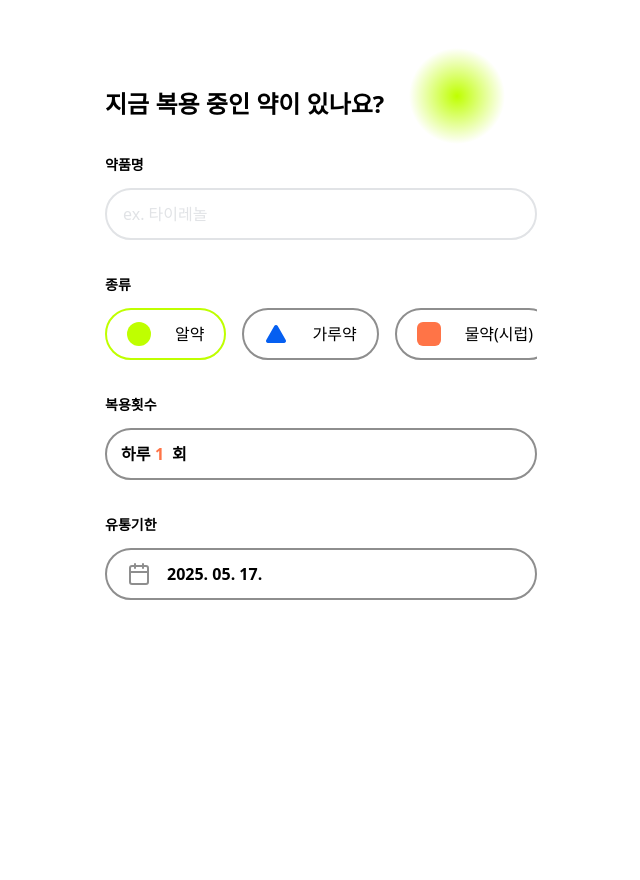
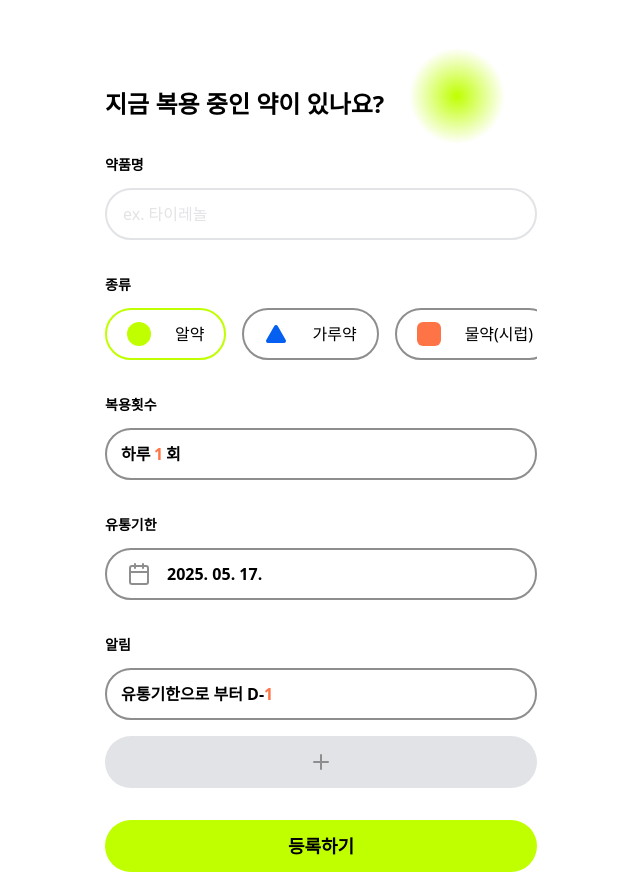
Before and after one commit to Re-pill/RePill_FE, a Next.js app: page /pills/add in a window 1280 px wide. Shown: the whole page, without its empty margins (319-959 px from the left). Before the commit the page ends 800 px from the top, so only its background shows below. Built offline with nearby package versions, Linux system fonts and the light colour scheme.

Commit message:
feat: add more stuffs to pills/add

```diff
--- a/src/app/pills/add/page.tsx
+++ b/src/app/pills/add/page.tsx
@@ -20,7 +20,7 @@ import { cn } from '@/utils/cn'
 import { ScrollArea, ScrollBar } from '@/components/scrollarea'
 import React from 'react'
 import { Popover, PopoverContent, PopoverTrigger } from '@/components/popover'
-import { Calendar as CalendarIcon } from 'lucide-react'
+import { Calendar as CalendarIcon, Plus } from 'lucide-react'
 import { Calendar } from '@/components/calendar'
 
 const pillAddSchema = z.object({
@@ -38,9 +38,20 @@ const pillAddSchema = z.object({
   expirationDate: z.date({
     required_error: '유통기한이 적혀있지 않아요.'
   }),
-  notifyBefore: z.array(z.number()).min(1, {
-    message: '최소 한 개의 알림을 설정해주세요.'
-  })
+  notifyBefore: z
+    .array(z.number())
+    .min(1, {
+      message: '최소 한 개의 알림을 설정해주세요.'
+    })
+    .refine(
+      (val) => {
+        const unique = new Set(val)
+        return unique.size === val.length
+      },
+      {
+        message: '알림은 중복으로 받을 수 없어요.'
+      }
+    )
 })
 
 function InputWithAffixes({
@@ -59,14 +70,17 @@ function InputWithAffixes({
   suffixClassName?: string
 }) {
   const [text, setText] = React.useState(String(value))
+  const prefixRef = React.useRef<HTMLSpanElement>(null)
   const wrapperRef = React.useRef<HTMLDivElement>(null)
   const mirrorRef = React.useRef<HTMLSpanElement>(null)
   const suffixRef = React.useRef<HTMLSpanElement>(null)
+  const [prefixW, setPrefixW] = React.useState(0)
   const [w, setW] = React.useState(0)
   const [wrapperW, setWrapperW] = React.useState(0)
   const [suffixW, setSuffixW] = React.useState(0)
 
   React.useLayoutEffect(() => {
+    setPrefixW(prefixRef.current?.offsetWidth ?? 0)
     setW(mirrorRef.current?.offsetWidth ?? 0)
     setWrapperW(wrapperRef.current?.offsetWidth ?? 0)
     setSuffixW(suffixRef.current?.offsetWidth ?? 0)
@@ -74,7 +88,7 @@ function InputWithAffixes({
 
   // calculate clamped position: never overflow wrapper
   const maxLeft = wrapperW - suffixW - 8
-  const leftPos = Math.min(w + 24, maxLeft)
+  const leftPos = Math.min(w + 18, maxLeft)
   // always reserve padding for suffix
   const padRight = suffixW + 8
 
@@ -83,9 +97,10 @@ function InputWithAffixes({
       {prefix && (
         <span
           className={cn(
-            'absolute top-3.5 left-4 text-base font-bold [&~input]:pl-12',
+            'absolute top-3.5 left-4 text-base font-bold',
             prefixClassName
           )}
+          ref={prefixRef}
         >
           {prefix}
         </span>
@@ -102,7 +117,7 @@ function InputWithAffixes({
           onChange && onChange(e)
           setText(e.target.value)
         }}
-        style={{ paddingRight: padRight }}
+        style={{ paddingLeft: prefixW + 14, paddingRight: padRight }}
         {...props}
       />
 
@@ -213,7 +228,7 @@ const AddForm = () => {
                     }}
                     prefix='하루 '
                     prefixClassName={cn(
-                      'font-medium',
+                      'font-medium pr-1',
                       field.value !== 0 && 'font-bold text-black'
                     )}
                     suffix='회'
@@ -271,6 +286,74 @@ const AddForm = () => {
             </FormItem>
           )}
         />
+        <FormField
+          control={form.control}
+          name='notifyBefore'
+          render={({ field }) => (
+            <FormItem>
+              <FormLabel>알림</FormLabel>
+              <div className='h-1'></div>
+              <FormControl>
+                <div className='flex flex-col gap-4'>
+                  {field.value.map((value, index) => {
+                    const updateValue = (newValue: number) => {
+                      const newArray = [...field.value]
+                      newArray[index] = newValue
+                      field.onChange(newArray)
+                    }
+
+                    return (
+                      <PillTextInputRoot key={index}>
+                        <InputWithAffixes
+                          {...field}
+                          placeholder='1'
+                          inputMode='decimal'
+                          pattern='(?:[1-9]\d*)'
+                          autoComplete='off'
+                          onChange={(e) => {
+                            const value = e.target.value
+                              .replace(/[^0-9]/g, '')
+                              .replace(/^0$/, '')
+                            updateValue(value ? parseInt(value) : 0)
+                            e.target.value = value
+                          }}
+                          value={value}
+                          prefix='유통기한으로 부터 D-'
+                          prefixClassName={cn(
+                            'font-medium',
+                            field.value[index] !== 0 && 'font-bold text-black'
+                          )}
+                          className='text-[#FF7447]'
+                        />
+                      </PillTextInputRoot>
+                    )
+                  })}
+                  <PillButton
+                    variant='secondary'
+                    size='full'
+                    className='group'
+                    onClick={(e) => {
+                      e.preventDefault()
+                      field.onChange([...field.value, 1])
+                    }}
+                  >
+                    <Plus className='w-6 h-6 text-secondary-bg-hover group-hover:text-white' />
+                  </PillButton>
+                </div>
+              </FormControl>
+              <FormMessage />
+            </FormItem>
+          )}
+        />
+
+        <PillButton
+          type='submit'
+          variant='primary'
+          size='full'
+          className='font-semibold text-black'
+        >
+          등록하기
+        </PillButton>
       </form>
     </Form>
   )
```
